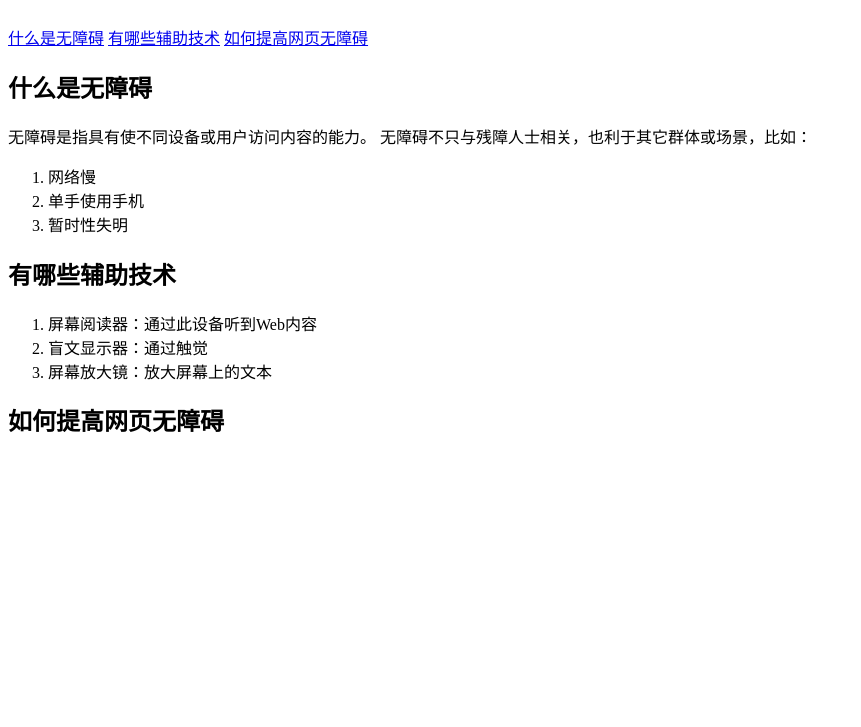
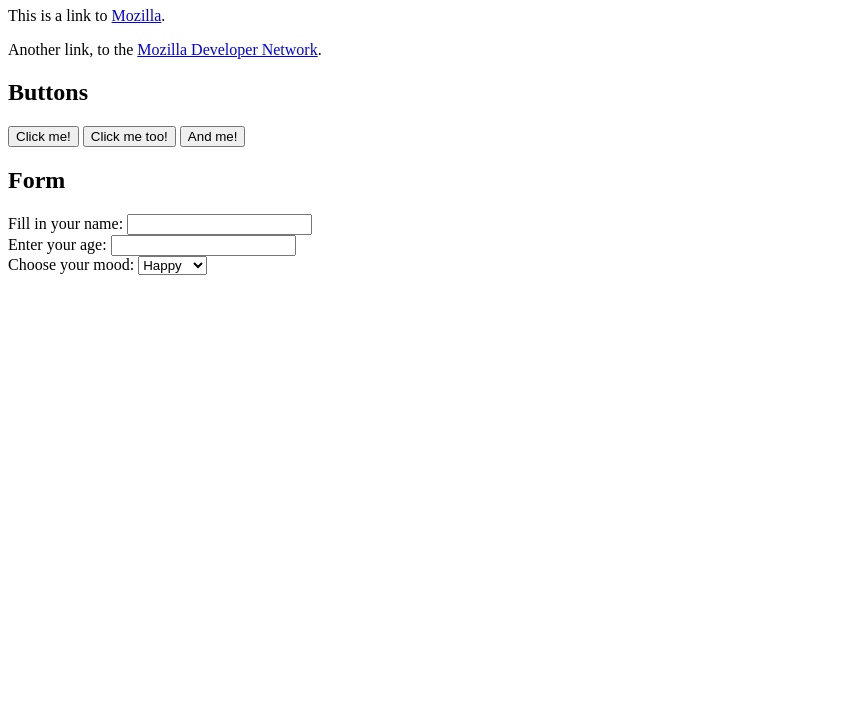
Before and after one commit to ahtimeflies/web-accessibility, a plain HTML site: page index.html in a window 1280 px wide. Shown: the part 73-800 px from the top of the page, without its empty margins (0-861 px from the left). Drawn offline with Linux system fonts and the light colour scheme.

```diff
--- a/index.html
+++ b/index.html
@@ -1,56 +1,51 @@
 <!DOCTYPE html>
 <html lang="en">
+  <head>
+    <meta charset="UTF-8" />
+    <meta name="viewport" content="width=device-width, initial-scale=1.0" />
+    <title>Web Accessibility</title>
+  </head>
 
-<head>
-  <meta charset="UTF-8">
-  <meta name="viewport" content="width=device-width, initial-scale=1.0">
-  <title>Web Accessibility</title>
-</head>
+  <body>
+    <h1>Links</h1>
 
-<body>
-  <header>
-    <h1>Web Accessibility</h1>
-    <img src="" alt="">
-  </header>
-  <nav>
-    <a href="#1">什么是无障碍</a>
-    <a href="#2">有哪些辅助技术</a>
-    <a href="#3">如何提高网页无障碍</a>
-  </nav>
-  <main>
-    <article id="1">
-      <h2>
-        什么是无障碍
-      </h2>
-      <p>
-        无障碍是指具有使不同设备或用户访问内容的能力。
-        无障碍不只与残障人士相关，也利于其它群体或场景，比如：
-      <ol>
-        <li>网络慢</li>
-        <li>单手使用手机</li>
-        <li>暂时性失明</li>
-      </ol>
-      </p>
-    </article>
-    <article id="2">
-      <h2>
-        有哪些辅助技术
-      </h2>
-      <ol>
-        <li>屏幕阅读器：通过此设备听到Web内容</li>
-        <li>盲文显示器：通过触觉</li>
-        <li>屏幕放大镜：放大屏幕上的文本</li>
-      </ol>
-    </article>
-    <article id="3">
-      <h2>
-        如何提高网页无障碍
-      </h2>
-      <ol>
+    <p>This is a link to <a href="https://www.mozilla.org">Mozilla</a>.</p>
 
-      </ol>
-    </article>
-  </main>
-</body>
+    <p>
+      Another link, to the
+      <a href="https://developer.mozilla.org">Mozilla Developer Network</a>.
+    </p>
 
+    <h2>Buttons</h2>
+
+    <p>
+      <button data-message="This is from the first button">Click me!</button>
+      <button data-message="This is from the second button">
+        Click me too!
+      </button>
+      <button data-message="This is from the third button">And me!</button>
+    </p>
+
+    <h2>Form</h2>
+
+    <form>
+      <div>
+        <label for="name">Fill in your name:</label>
+        <input type="text" id="name" name="name" />
+      </div>
+      <div>
+        <label for="age">Enter your age:</label>
+        <input type="text" id="age" name="age" />
+      </div>
+      <div>
+        <label for="mood">Choose your mood:</label>
+        <select id="mood" name="mood">
+          <option>Happy</option>
+          <option>Sad</option>
+          <option>Angry</option>
+          <option>Worried</option>
+        </select>
+      </div>
+    </form>
+  </body>
 </html>
```
Also changed, not shown: img.html (added, +23 -0 lines), panda.webp (added), 1 other file.
